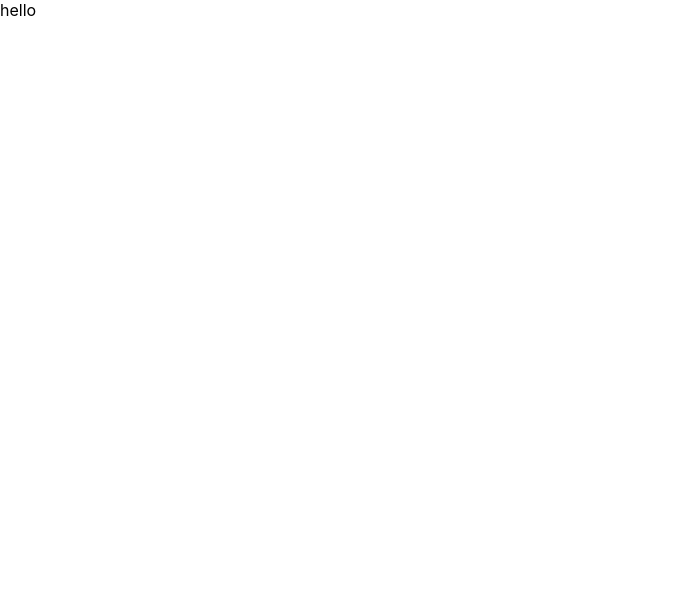
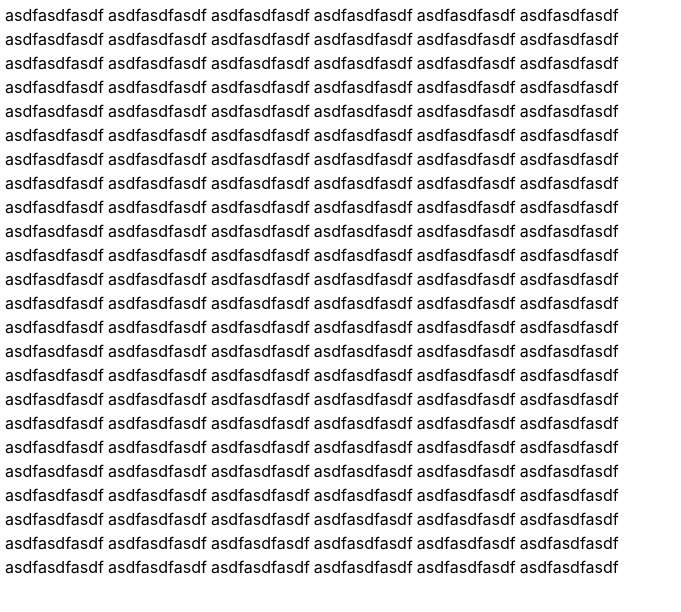
Before and after one commit to Rajesh01-star/silver_sheets, a React (Create React App) app: page / in a window 1280 px wide. Shown: the top 612 px of the page, without its empty margins (0-681 px from the left). Built offline with nearby package versions, Linux system fonts and the light colour scheme.

Commit message:
cell individuality

```diff
--- a/src/App.tsx
+++ b/src/App.tsx
@@ -1,12 +1,12 @@
 import React from 'react';
-import Cell from './component/Cell/Cell';
 import { RecoilRoot } from 'recoil';
+import SheetsContainer from './containers/SheetsContainer';
 
 function App() {
 
   return (
     <RecoilRoot>
-        <Cell>hello</Cell>
+        <SheetsContainer></SheetsContainer>
     </RecoilRoot>
   );
 }
--- a/src/component/Cell/Cell.tsx
+++ b/src/component/Cell/Cell.tsx
@@ -1,22 +1,25 @@
-import React,{ReactNode, FunctionComponent,useState, useEffect, useRef, ChangeEvent} from "react";
-import { atom, useRecoilState } from "recoil";
+import React,{ FunctionComponent,useState, useEffect, useRef, ChangeEvent} from "react";
+import { useRecoilState } from "recoil";
 import { CellValueState } from "../../store/CellValueState";
 import classes from './Cell.module.css';
 
+export const CELL_WIDTH = 100;
+export const CELL_HEIGHT = 25;
+
 
 export type CellProps = {
-    children: ReactNode;
+    cellId:string;
 }
 
 const Cell : FunctionComponent<CellProps> = (props)=>{
-    const [cellValue,setCellValue] = useRecoilState<string>(CellValueState)
+    const [cellValue,setCellValue] = useRecoilState<string>(CellValueState(props.cellId))
     const [isEditMode,setIsEditMode] = useState(false);
     const inputRef = useRef(null);
 
     const changeLabelToInput = ()=> setIsEditMode(true);
     const changeInputToLabel = ()=> setIsEditMode(false);
     const onClickOutSideInputHandler = (event:MouseEvent)=> {
-        if((event.target as HTMLElement)?.dataset?.cellId !== "2"){
+        if((event.target as HTMLElement)?.dataset?.cellId !== props.cellId){
             changeInputToLabel();
         }
     };
@@ -28,8 +31,8 @@ const Cell : FunctionComponent<CellProps> = (props)=>{
     },[]);
 
     return isEditMode ?
-    <input ref={inputRef} data-cell-id={"2"} value={cellValue} onChange={updateCellValueState} /> :
-    <div data-cell-id={"2"} onClick={changeLabelToInput}>{props.children}</div>
+    <input ref={inputRef} data-cell-id={props.cellId} value={cellValue} onChange={updateCellValueState} /> :
+    <div data-cell-id={props.cellId} onClick={changeLabelToInput}>{cellValue}</div>
 }
 
 export default Cell;
--- a/src/component/Column/Column.tsx
+++ b/src/component/Column/Column.tsx
@@ -0,0 +1,12 @@
+import React,{ FunctionComponent, ReactNode} from "react";
+
+export type ColumnProps = {
+    children:ReactNode | string;
+
+}
+
+const Column: FunctionComponent<ColumnProps> = (props) =>{
+    return <td>{props.children}</td>;
+}
+
+export default Column;
--- a/src/component/Row/Row.tsx
+++ b/src/component/Row/Row.tsx
@@ -0,0 +1,11 @@
+import React,{ FunctionComponent, ReactNode} from "react";
+
+export type RowProps = {
+    children:ReactNode | string;
+}
+
+const Row: FunctionComponent<RowProps> = (props) =>{
+    return <tr>{props.children}</tr>;
+}
+
+export default Row;
--- a/src/component/Sheet/Sheet.tsx
+++ b/src/component/Sheet/Sheet.tsx
@@ -0,0 +1,32 @@
+import React,{ FunctionComponent} from "react";
+import Row from "../Row/Row";
+import Column from "../Column/Column";
+import Cell, { CELL_HEIGHT, CELL_WIDTH } from "../Cell/Cell";
+import { SheetSizeState } from "../../store/SheetSizeState";
+import { useRecoilState } from "recoil";
+
+export type SheetProps = {}
+
+const Sheet: FunctionComponent<SheetProps> = (props) =>{
+    const SheetSize = useRecoilState(SheetSizeState);
+    const numberOfColumns = SheetSize[0].width/CELL_WIDTH;
+    const numberOfRows = SheetSize[0].height/CELL_HEIGHT;
+
+    return (
+        <table>
+            <tbody>
+                {[...Array(numberOfRows)].map((row,rowIndex)=>(
+                    <Row>
+                        {[...Array(numberOfColumns)].map((column,columnIndex)=>(
+                            <Column>
+                                <Cell cellId={`${rowIndex},${columnIndex}`} />
+                            </Column>
+                        ))}
+                    </Row>
+                ))}
+            </tbody>
+        </table>
+    );
+}
+
+export default Sheet;
--- a/src/containers/SheetsContainer.tsx
+++ b/src/containers/SheetsContainer.tsx
@@ -0,0 +1,13 @@
+import React, { FunctionComponent } from "react";
+import classes from "./SheetsContainer.module.css";
+import Sheet from "../component/Sheet/Sheet";
+
+export type SheetsContainerProps = {}
+
+const SheetsContainer:FunctionComponent<SheetsContainerProps> = (props)=>{
+    return <table>
+        <Sheet />
+    </table>;
+}
+
+export default SheetsContainer;
--- a/src/store/CellValueState.ts
+++ b/src/store/CellValueState.ts
@@ -1,6 +1,8 @@
 import { atom } from "recoil";
+import { memorize } from "../utils/memorize";
 
-export const CellValueState = atom({
-    key:"cell",
+export const CellValueState = (cellId:string)=> memorize(cellId,()=>
+atom({
+    key: `cell_${cellId}`,
     default:"asdfasdfasdf",
-})
+}))
--- /dev/null
+++ b/src/store/SheetSizeState.ts
@@ -0,0 +1,9 @@
+import { atom } from "recoil";
+
+export const SheetSizeState = atom({
+    key: "SheetSizeState",
+    default:{
+        width:600,
+        height:600,
+    },
+});
--- /dev/null
+++ b/src/utils/memorize.ts
@@ -0,0 +1,11 @@
+const memorizedContent: { [key: string]: any } = {};
+
+export const memorize = (cellId: string, atomFactory: () => any) => {
+  if (memorizedContent[cellId]) {
+    return memorizedContent[cellId];
+  }
+
+  memorizedContent[cellId] = atomFactory();
+
+  return memorizedContent[cellId];
+};
```
